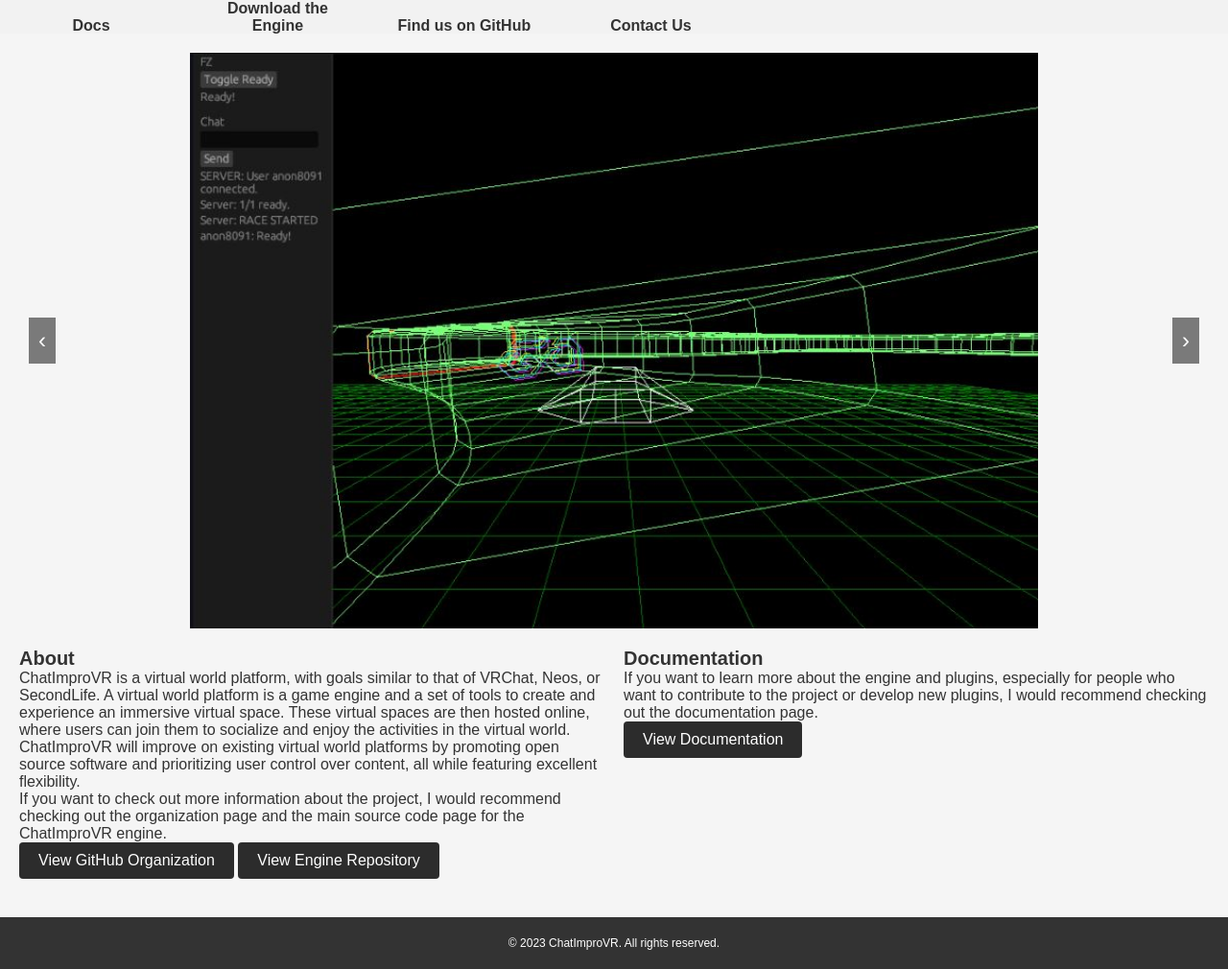
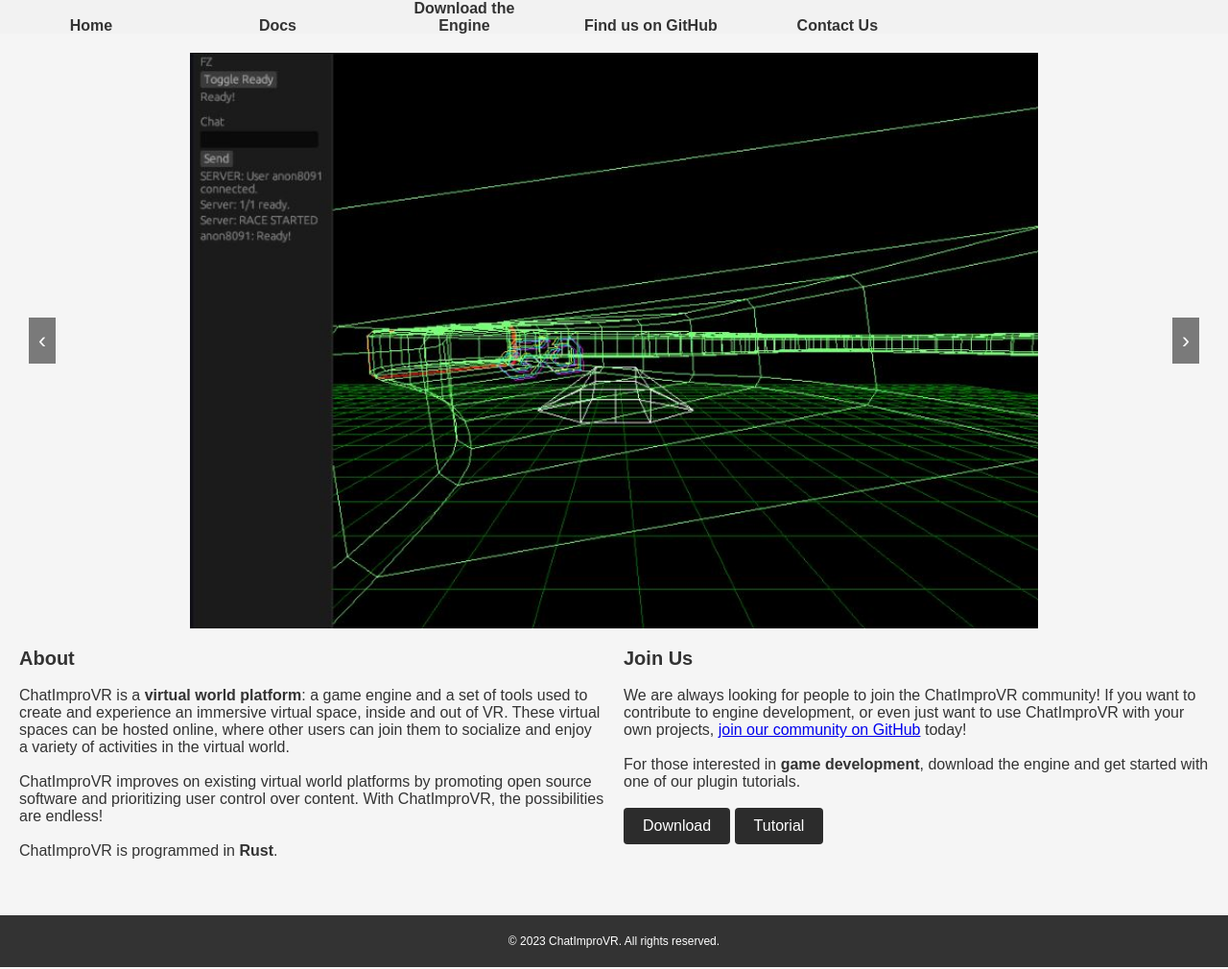
Before and after one commit to ChatImproVR/chatimprovr.github.io, a plain HTML site: page index.html in a window 1280 px wide. Shown: the part 475-1485 px from the top of the page at 96% size. Drawn offline with Linux system fonts and the light colour scheme.

Commit message:
Should add more to about page, need more for engine developers.

```diff
--- a/index.html
+++ b/index.html
@@ -14,6 +14,7 @@
 
   <div class="menu-bar">
     <ul class="menu-list">
+      <li><a href="#">Home</a></li>
       <li><a href="https://chatimprovr.github.io/The-Book/">Docs</a></li>
       <li><a href="https://github.com/ChatImproVR/chatimprovr">Download the Engine</a></li>
       <li><a href="https://github.com/ChatImproVR">Find us on GitHub</a></li>
@@ -35,24 +36,33 @@
 
     <div class="grid-container">
       <section>
-        <h2>About</h2>
+        <h2>About</h2> <br>
         <div>
-          <p>ChatImproVR is a virtual world platform, with goals similar to that of VRChat, Neos, or SecondLife. A virtual world platform is a game engine and a set of tools to create and experience an immersive virtual space. These virtual spaces are then hosted online, where users can join them to socialize and enjoy the activities in the virtual world.</p>
-        </div>
-        <div>
-          <p>ChatImproVR will improve on existing virtual world platforms by promoting open source software and prioritizing user control over content, all while featuring excellent flexibility.</p>
-        </div>
-        <div>
-          <p>If you want to check out more information about the project, I would recommend checking out the organization page and the main source code page for the ChatImproVR engine.</p>
-        </div>
-        <button id="organizationButton">View GitHub Organization</button>
-        <button id="sourceCodeButton">View Engine Repository</button>
+          <p>ChatImproVR is a <b>virtual world platform</b>: a game engine and a set of tools used
+            to create and experience an immersive virtual space, inside and out of VR. These virtual
+            spaces can be hosted online, where other users can join them to socialize and enjoy a variety of
+             activities in the virtual world.</p> <br>
+
+          <p>ChatImproVR improves on existing virtual world platforms by promoting open source software and
+            prioritizing user control over content. With ChatImproVR, the possibilities are endless!</p> <br>
+
+          <p>ChatImproVR is programmed in <b>Rust</b>.</p> <br>
+
+          </div>
+
       </section>
 
       <section>
-        <h2>Documentation</h2>
-        <p>If you want to learn more about the engine and plugins, especially for people who want to contribute to the project or develop new plugins, I would recommend checking out the documentation page.</p>
-        <button id="documentationButton">View Documentation</button>
+        <h2>Join Us</h2> <br>
+        <p>We are always looking for people to join the ChatImproVR community! If you want to contribute to engine
+          development, or even just want to use ChatImproVR with your own projects, <a href="https://github.com/ChatImproVR">
+            join our community on GitHub</a> today!
+        </p> <br>
+
+        <p>For those interested in <b>game development</b>, download the engine and get started with one of our plugin
+        tutorials.</p> <br>
+        <button id="documentationButton">Download</button>
+        <button id="theBookButton">Tutorial</button>
       </section>
     </div>
 
--- a/script.js
+++ b/script.js
@@ -1,14 +1,3 @@
-document.getElementById('organizationButton').addEventListener('click', function() {
-    window.open('https://github.com/ChatImproVR', '_blank');
-  });
-
-document.getElementById('documentationButton').addEventListener('click', function() {
-    window.open('https://chatimprovr.github.io/The-Book/', '_blank');
-  });
-
-document.getElementById('sourceCodeButton').addEventListener('click', function() {
-    window.open('https://github.com/ChatImproVR/chatimprovr', '_blank');
-  });
 
 document.addEventListener("DOMContentLoaded", function() {
   var carouselIndex = 0;
@@ -39,3 +28,22 @@ document.addEventListener("DOMContentLoaded", function() {
   // Show the first image
   showSlide(carouselIndex);
 });
+
+
+
+document.getElementById('organizationButton').addEventListener('click', function() {
+    window.open('https://github.com/ChatImproVR', '_blank');
+  });
+
+document.getElementById('documentationButton').addEventListener('click', function() {
+    window.open('https://github.com/ChatImproVR/chatimprovr/releases', '_blank');
+  });
+
+document.getElementById('sourceCodeButton').addEventListener('click', function() {
+    window.open('https://github.com/ChatImproVR/chatimprovr', '_blank');
+  });
+
+
+document.getElementById('theBookButton').addEventListener('click', function() {
+  window.open('https://chatimprovr.github.io/The-Book/Beginner_Tutorial/beginner_plugin_development_tutorial.html', '_blank');
+});
--- a/styles.css
+++ b/styles.css
@@ -55,6 +55,20 @@ body, h1, h2, p, ul {
     font-size: 12px;
   }
 
+  button {
+    padding: 10px 20px;
+    background-color: #2c2c2c;
+    color: white;
+    border: none;
+    border-radius: 4px;
+    cursor: pointer;
+    font-size: 16px;
+  }
+
+  button:hover {
+    background-color: #2c2c2c;
+  }
+
 #organizationButton {
   padding: 10px 20px;
   background-color: #2c2c2c;
@@ -70,6 +84,16 @@ body, h1, h2, p, ul {
 }
 
 #documentationButton {
+  padding: 10px 20px;
+  background-color: #2c2c2c;
+  color: white;
+  border: none;
+  border-radius: 4px;
+  cursor: pointer;
+  font-size: 16px;
+}
+
+#theBookButton {
   padding: 10px 20px;
   background-color: #2c2c2c;
   color: white;
```
Also changed, not shown: contact.html (added, +35 -0 lines).
